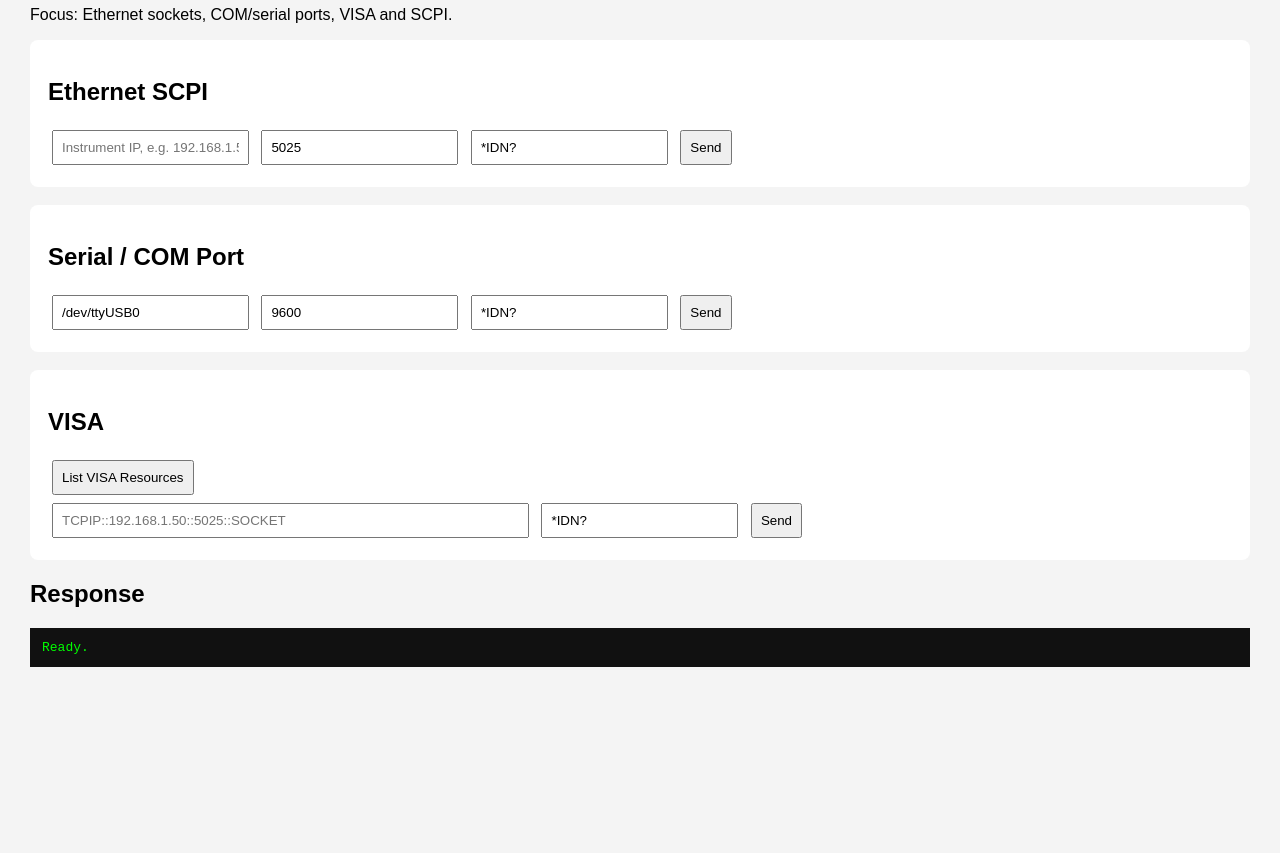
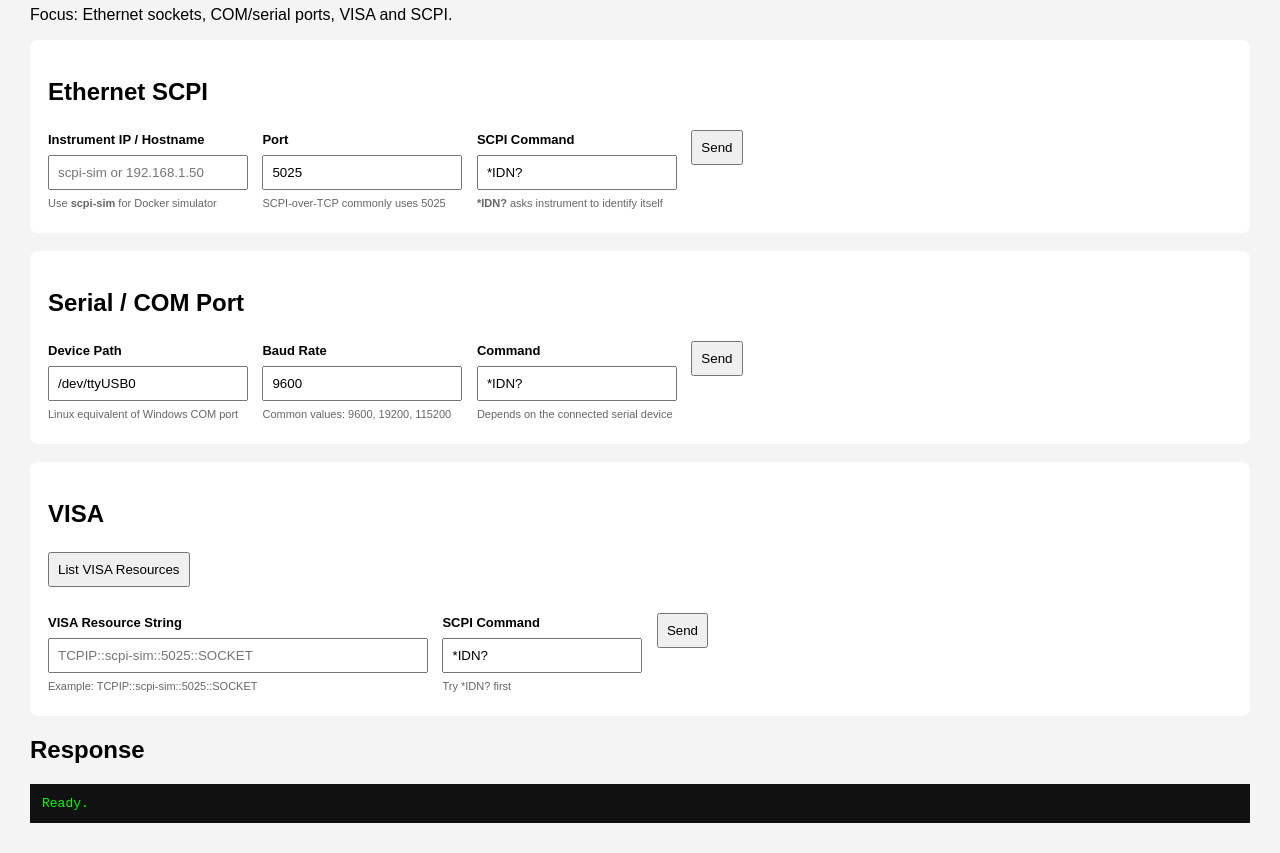
Before and after one commit to timreinhardt/balena-multiDocker, a website: page instrument-control/static/index.html in a window 1280 px wide. Shown: the part 82-935 px from the top of the page. Before the commit the page ends 800 px from the top, so only its background shows below. Drawn offline with Linux system fonts and the light colour scheme.

Commit message:
sim updates

```diff
--- a/instrument-control/static/index.html
+++ b/instrument-control/static/index.html
@@ -2,38 +2,142 @@
 <html>
 <head>
   <title>Instrument Control</title>
+
   <style>
-    body { font-family: Arial, sans-serif; margin: 30px; background: #f4f4f4; }
-    section { background: white; padding: 18px; margin-bottom: 18px; border-radius: 8px; }
-    input, button { padding: 8px; margin: 4px; }
-    pre { background: #111; color: #0f0; padding: 12px; overflow-x: auto; }
+    /* Basic page styling */
+    body {
+      font-family: Arial, sans-serif;
+      margin: 30px;
+      background: #f4f4f4;
+    }
+
+    /* Each white card/section */
+    section {
+      background: white;
+      padding: 18px;
+      margin-bottom: 18px;
+      border-radius: 8px;
+    }
+
+    /* Field wrapper so label + input stay together */
+    .field {
+      display: inline-block;
+      vertical-align: top;
+      margin: 6px 10px 6px 0;
+    }
+
+    /* Field heading above each text box */
+    label {
+      display: block;
+      font-weight: bold;
+      font-size: 13px;
+      margin-bottom: 4px;
+    }
+
+    /* Small hint below each text box */
+    small {
+      display: block;
+      color: #666;
+      font-size: 11px;
+      margin-top: 3px;
+    }
+
+    input, button {
+      padding: 8px;
+      margin: 4px 0;
+    }
+
+    input {
+      min-width: 180px;
+    }
+
+    .wide-input {
+      min-width: 360px;
+    }
+
+    /* Response/output terminal style box */
+    pre {
+      background: #111;
+      color: #0f0;
+      padding: 12px;
+      overflow-x: auto;
+    }
   </style>
 </head>
+
 <body>
-  <h1>Balena Instrument Control Demo</h1>
+  <h1>Instrument Control Demo</h1>
   <p>Focus: Ethernet sockets, COM/serial ports, VISA and SCPI.</p>
 
+  <!-- Ethernet SCPI sends commands over a TCP/IP socket, commonly port 5025 -->
   <section>
     <h2>Ethernet SCPI</h2>
-    <input id="ethHost" placeholder="Instrument IP, e.g. 192.168.1.50">
+
+    <div class="field">
+      <label for="ethHost">Instrument IP / Hostname</label>
+      <input id="ethHost" placeholder="scpi-sim or 192.168.1.50">
+      <small>Use <b>scpi-sim</b> for Docker simulator</small>
+    </div>
+
+    <div class="field">
+      <label for="ethPort">Port</label>
       <input id="ethPort" value="5025">
+      <small>SCPI-over-TCP commonly uses 5025</small>
+    </div>
+
+    <div class="field">
+      <label for="ethCmd">SCPI Command</label>
       <input id="ethCmd" value="*IDN?">
+      <small><b>*IDN?</b> asks instrument to identify itself</small>
+    </div>
+
     <button onclick="ethernetQuery()">Send</button>
   </section>
 
+  <!-- Serial / COM sends commands over Linux serial devices like /dev/ttyUSB0 -->
   <section>
     <h2>Serial / COM Port</h2>
+
+    <div class="field">
+      <label for="serPort">Device Path</label>
       <input id="serPort" value="/dev/ttyUSB0">
+      <small>Linux equivalent of Windows COM port</small>
+    </div>
+
+    <div class="field">
+      <label for="baud">Baud Rate</label>
       <input id="baud" value="9600">
+      <small>Common values: 9600, 19200, 115200</small>
+    </div>
+
+    <div class="field">
+      <label for="serCmd">Command</label>
       <input id="serCmd" value="*IDN?">
+      <small>Depends on the connected serial device</small>
+    </div>
+
     <button onclick="serialQuery()">Send</button>
   </section>
 
+  <!-- VISA is an abstraction layer for lab instruments over TCP/IP, USB, serial, etc. -->
   <section>
     <h2>VISA</h2>
-    <button onclick="listVisa()">List VISA Resources</button><br>
-    <input id="visaResource" size="55" placeholder="TCPIP::192.168.1.50::5025::SOCKET">
+
+    <button onclick="listVisa()">List VISA Resources</button>
+    <br><br>
+
+    <div class="field">
+      <label for="visaResource">VISA Resource String</label>
+      <input id="visaResource" class="wide-input" placeholder="TCPIP::scpi-sim::5025::SOCKET">
+      <small>Example: TCPIP::scpi-sim::5025::SOCKET</small>
+    </div>
+
+    <div class="field">
+      <label for="visaCmd">SCPI Command</label>
       <input id="visaCmd" value="*IDN?">
+      <small>Try *IDN? first</small>
+    </div>
+
     <button onclick="visaQuery()">Send</button>
   </section>
 
@@ -41,16 +145,31 @@
   <pre id="output">Ready.</pre>
 
 <script>
+/*
+  Helper function:
+  Sends JSON to a backend FastAPI endpoint,
+  receives JSON back,
+  then prints response into the black output box.
+*/
 async function postJson(url, body) {
   const res = await fetch(url, {
     method: "POST",
     headers: {"Content-Type": "application/json"},
     body: JSON.stringify(body)
   });
+
   const data = await res.json();
   document.getElementById("output").textContent = JSON.stringify(data, null, 2);
 }
 
+/*
+  Ethernet SCPI query:
+  Uses host + port + command fields.
+  Example:
+    host = scpi-sim
+    port = 5025
+    command = *IDN?
+*/
 function ethernetQuery() {
   postJson("/api/ethernet-scpi/query", {
     host: document.getElementById("ethHost").value,
@@ -59,6 +178,14 @@ function ethernetQuery() {
   });
 }
 
+/*
+  Serial query:
+  Uses Linux device path, baud rate, and command.
+  Example:
+    port = /dev/ttyUSB0
+    baudrate = 9600
+    command = *IDN?
+*/
 function serialQuery() {
   postJson("/api/serial/query", {
     port: document.getElementById("serPort").value,
@@ -67,12 +194,23 @@ function serialQuery() {
   });
 }
 
+/*
+  VISA resource listing:
+  Asks backend to scan visible VISA resources.
+*/
 async function listVisa() {
   const res = await fetch("/api/visa/resources");
   const data = await res.json();
   document.getElementById("output").textContent = JSON.stringify(data, null, 2);
 }
 
+/*
+  VISA query:
+  Uses VISA resource string and command.
+  Example:
+    resource = TCPIP::scpi-sim::5025::SOCKET
+    command = *IDN?
+*/
 function visaQuery() {
   postJson("/api/visa/query", {
     resource: document.getElementById("visaResource").value,
```
Also changed, not shown: docker-compose.yml (+5 -6 lines). Lines whose indentation alone changed are shown as unchanged.
